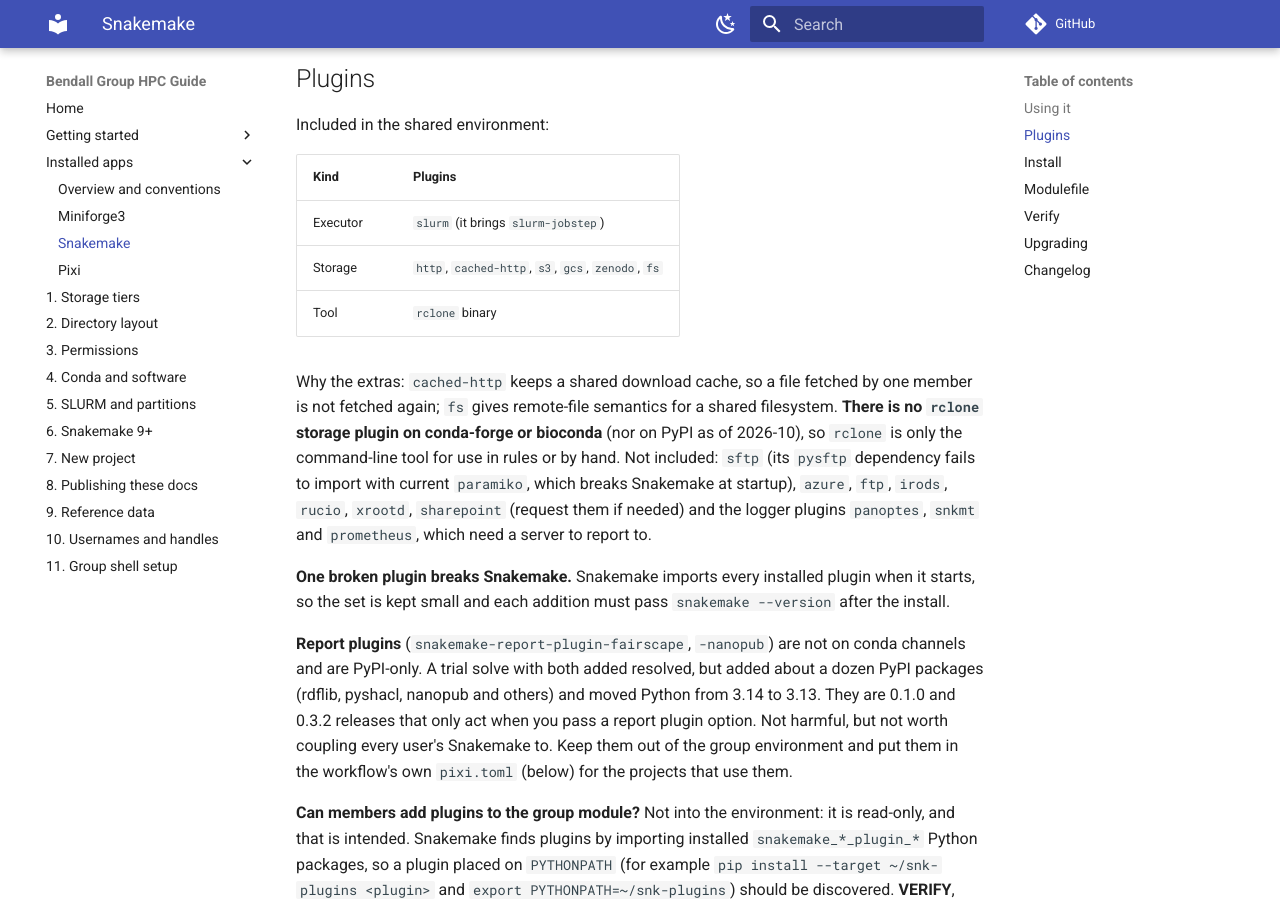
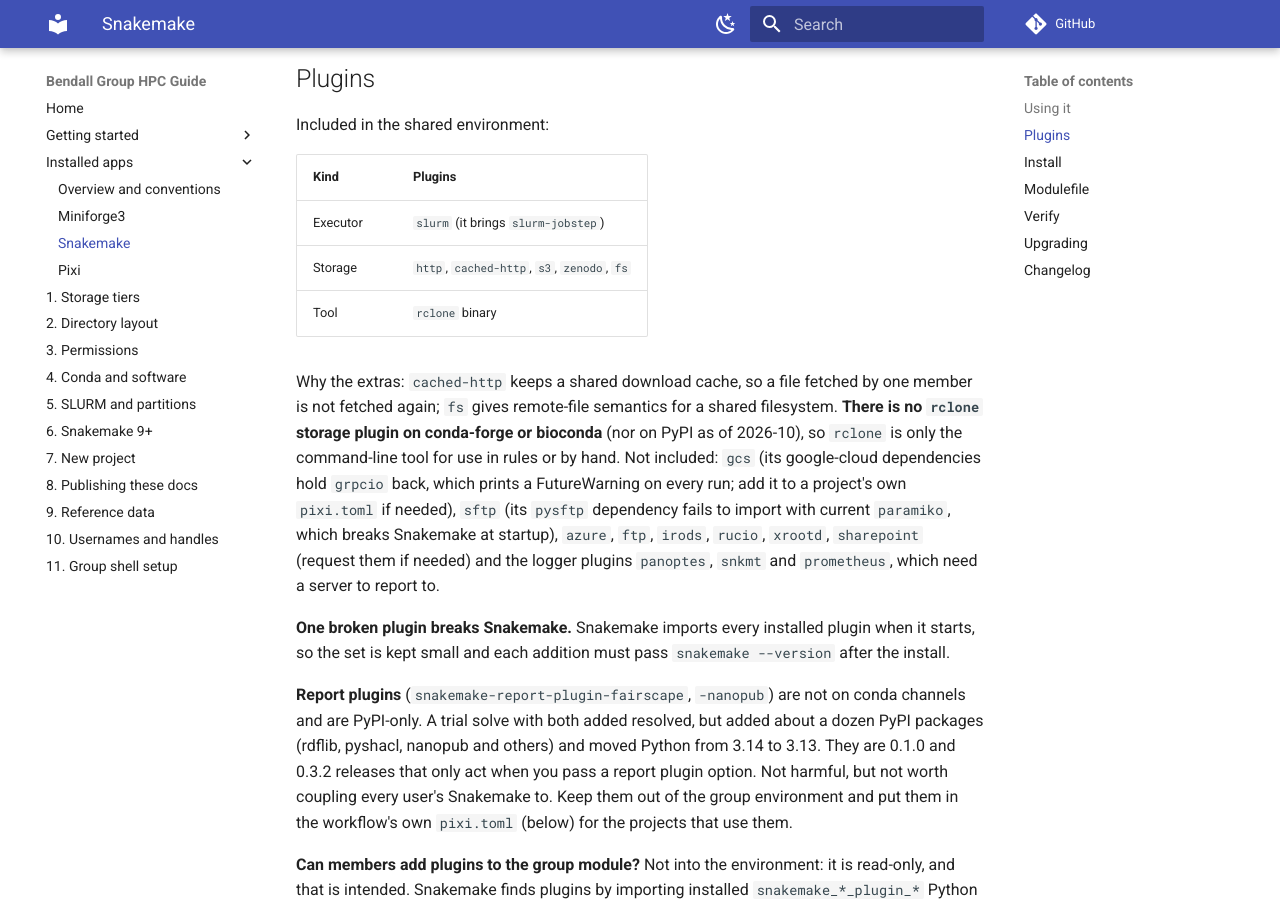
Before and after one commit to bendall-lab/GWHPC-bendallgrp, an MkDocs documentation site: the page built from docs/apps/snakemake.md, in a window 1280 px wide and 900 px high, scrolled down 1204 px. Built offline with MkDocs 1.6.1 and Material for MkDocs 9.7.7, drawn with Linux system fonts in a browser that asks for light colours; comment, search, counter and statistics services are not loaded.

Commit message:
Snakemake env: drop gcs storage plugin (holds grpcio back, FutureWarning)
Co-Authored-By: Claude Sonnet 5.5 <noreply@anthropic.com>

```diff
--- a/docs/apps/snakemake.md
+++ b/docs/apps/snakemake.md
@@ -32,10 +32,10 @@ Included in the shared environment:
 | Kind | Plugins |
 |---|---|
 | Executor | `slurm` (it brings `slurm-jobstep`) |
-| Storage | `http`, `cached-http`, `s3`, `gcs`, `zenodo`, `fs` |
+| Storage | `http`, `cached-http`, `s3`, `zenodo`, `fs` |
 | Tool | `rclone` binary |
 
-Why the extras: `cached-http` keeps a shared download cache, so a file fetched by one member is not fetched again; `fs` gives remote-file semantics for a shared filesystem. **There is no `rclone` storage plugin on conda-forge or bioconda** (nor on PyPI as of 2026-10), so `rclone` is only the command-line tool for use in rules or by hand. Not included: `sftp` (its `pysftp` dependency fails to import with current `paramiko`, which breaks Snakemake at startup), `azure`, `ftp`, `irods`, `rucio`, `xrootd`, `sharepoint` (request them if needed) and the logger plugins `panoptes`, `snkmt` and `prometheus`, which need a server to report to.
+Why the extras: `cached-http` keeps a shared download cache, so a file fetched by one member is not fetched again; `fs` gives remote-file semantics for a shared filesystem. **There is no `rclone` storage plugin on conda-forge or bioconda** (nor on PyPI as of 2026-10), so `rclone` is only the command-line tool for use in rules or by hand. Not included: `gcs` (its google-cloud dependencies hold `grpcio` back, which prints a FutureWarning on every run; add it to a project's own `pixi.toml` if needed), `sftp` (its `pysftp` dependency fails to import with current `paramiko`, which breaks Snakemake at startup), `azure`, `ftp`, `irods`, `rucio`, `xrootd`, `sharepoint` (request them if needed) and the logger plugins `panoptes`, `snkmt` and `prometheus`, which need a server to report to.
 
 **One broken plugin breaks Snakemake.** Snakemake imports every installed plugin when it starts, so the set is kept small and each addition must pass `snakemake --version` after the install.
 
```
Also changed, not shown: 2 other files.
